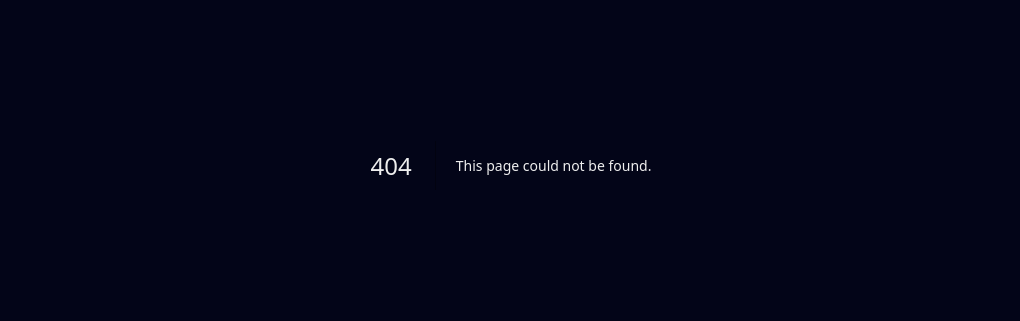
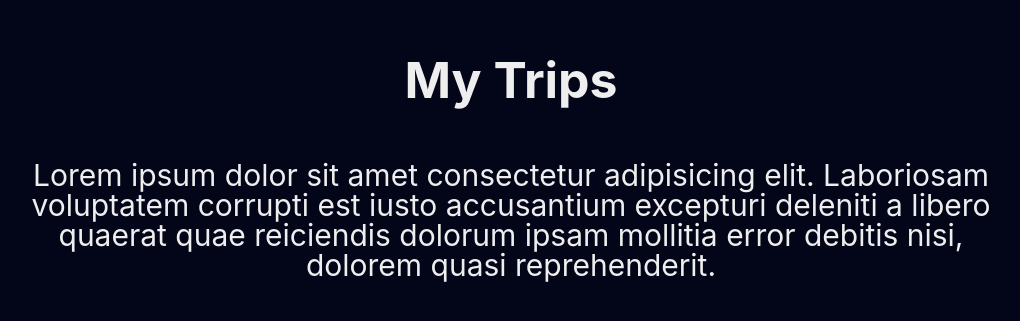
Before and after one commit to aldenfachetti/exploring-the-world, a Next.js app: page /about in a window 1280 px wide. Before the commit this address had no page. Shown: the part 235-556 px from the top of the page, without its empty margins (129-1149 px from the left). Built offline with nearby package versions, Linux system fonts and the light colour scheme.

Commit message:
About page and Templates folder created in the project

```diff
--- a/package.json
+++ b/package.json
@@ -13,12 +13,12 @@
   },
   "lint-staged": {
     "src/**/*": [
-      "yarn lint --fix",
-      "yarn test --findRelatedTests --bail"
+      "yarn lint --fix"
     ]
   },
   "dependencies": {
     "@styled-icons/bootstrap": "^10.46.0",
+    "@styled-icons/ionicons-outline": "^10.46.0",
     "leaflet": "1.7.1",
     "next": "13.0.6",
     "next-pwa": "5.5.4",
--- /dev/null
+++ b/src/pages/about.tsx
@@ -0,0 +1,5 @@
+import AboutTemplate from 'templates/About'
+
+const About = () => <AboutTemplate />
+
+export default About
--- /dev/null
+++ b/src/templates/About/index.tsx
@@ -0,0 +1,25 @@
+import { CloseCircle } from '@styled-icons/ionicons-outline/CloseCircle'
+import LinkWrapper from 'components/LinkWrapper'
+
+import * as S from './styles'
+
+const AboutTemplate = () => (
+  <S.Content>
+    <LinkWrapper href="/">
+      <CloseCircle size={32} />
+    </LinkWrapper>
+
+    <S.Heading>My Trips</S.Heading>
+
+    <S.Body>
+      <p>
+        Lorem ipsum dolor sit amet consectetur adipisicing elit. Laboriosam
+        voluptatem corrupti est iusto accusantium excepturi deleniti a libero
+        quaerat quae reiciendis dolorum ipsam mollitia error debitis nisi,
+        dolorem quasi reprehenderit.
+      </p>
+    </S.Body>
+  </S.Content>
+)
+
+export default AboutTemplate
--- /dev/null
+++ b/src/templates/About/styles.ts
@@ -0,0 +1,26 @@
+import styled from 'styled-components'
+
+export const Content = styled.section`
+  text-align: center;
+  display: flex;
+  align-items: center;
+  justify-content: center;
+  flex-direction: column;
+  height: 100vh;
+  max-width: var(--container);
+  margin: auto;
+`
+
+export const Heading = styled.h1`
+  font-size: var(--large);
+  margin-bottom: var(--large);
+`
+
+export const Body = styled.div`
+  // serve para estilos do body
+  // p, a, ul, li, blockquote
+  p {
+    font-size: var(--medium);
+    line-height: var(--medium);
+  }
+`
```
Also changed, not shown: src/pages/index.tsx (+9 -13 lines), 1 other file (tests, documents, lock files or other folders).
